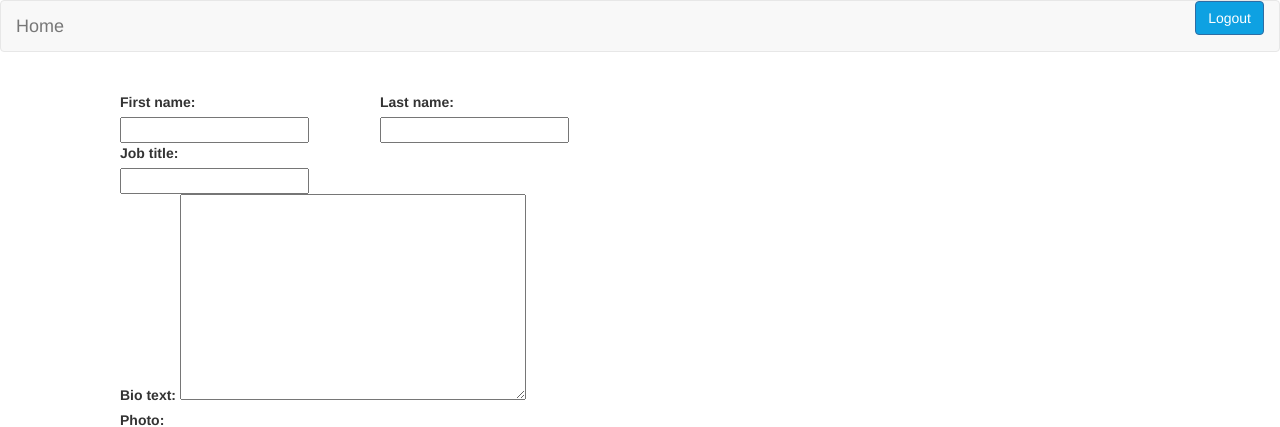
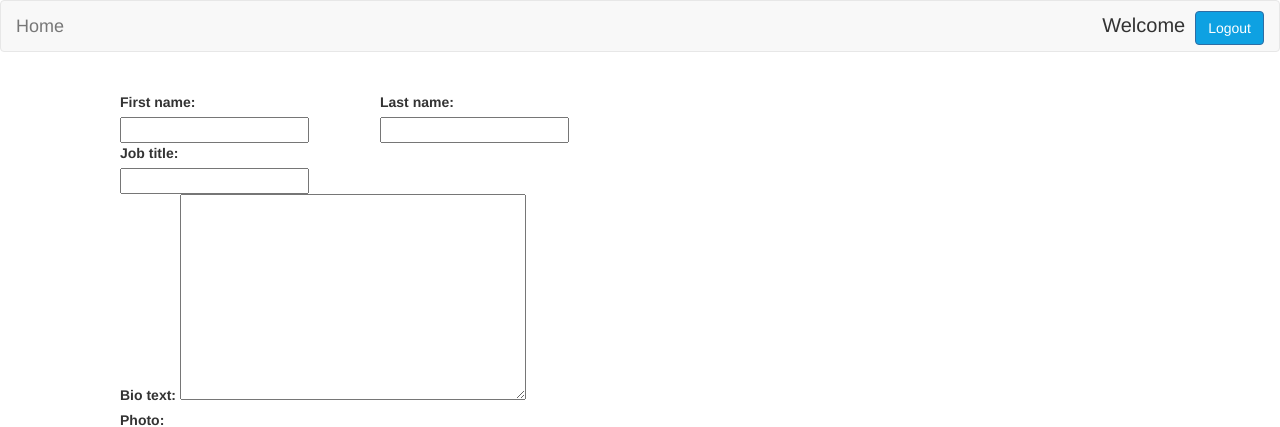
Before and after one commit to pykafe/Pykafe_site, a Django app: page / in a window 1280 px wide. Shown: the top 427 px of the page. Run offline with Django 3.2, Linux system fonts and the light colour scheme; a user stored in the database is signed in; some libraries are stand-ins or nearby versions.

Commit message:
added css for base.html

```diff
--- a/pykafe/members/static/css/biopy.css
+++ b/pykafe/members/static/css/biopy.css
@@ -10,7 +10,7 @@ body{
     text-align:center;
 }
 
-a.navbar{
+a.navbar	{
     padding-top: 5px;
 
 }
@@ -72,6 +72,18 @@ footer a:hover {
 
 .logout {
     float: right;
+    margin-top: 10px;
+}
+
+.welcome{
+    float: right;
+    font-size:20px;
+    margin-right:10px;
+    margin-top:10px;
+}
+
+.circle-border{
+    border:7px solid #e7e7e7;
 }
 
 #logout_msg{
--- a/pykafe/members/templates/members/base.html
+++ b/pykafe/members/templates/members/base.html
@@ -15,6 +15,7 @@
         <div class="container-fluid">
             <a class="navbar-brand" href="{% url 'edit' %}">Home</a>
             <a class="btn btn-primary logout" href="{% url 'logout' %}" role="button">Logout</a>
+            <p class="welcome">Welcome<a href=""></a></p>
         </div>
     </nav>
     <div>
```
Also changed, not shown: pykafe/db.sqlite3.
